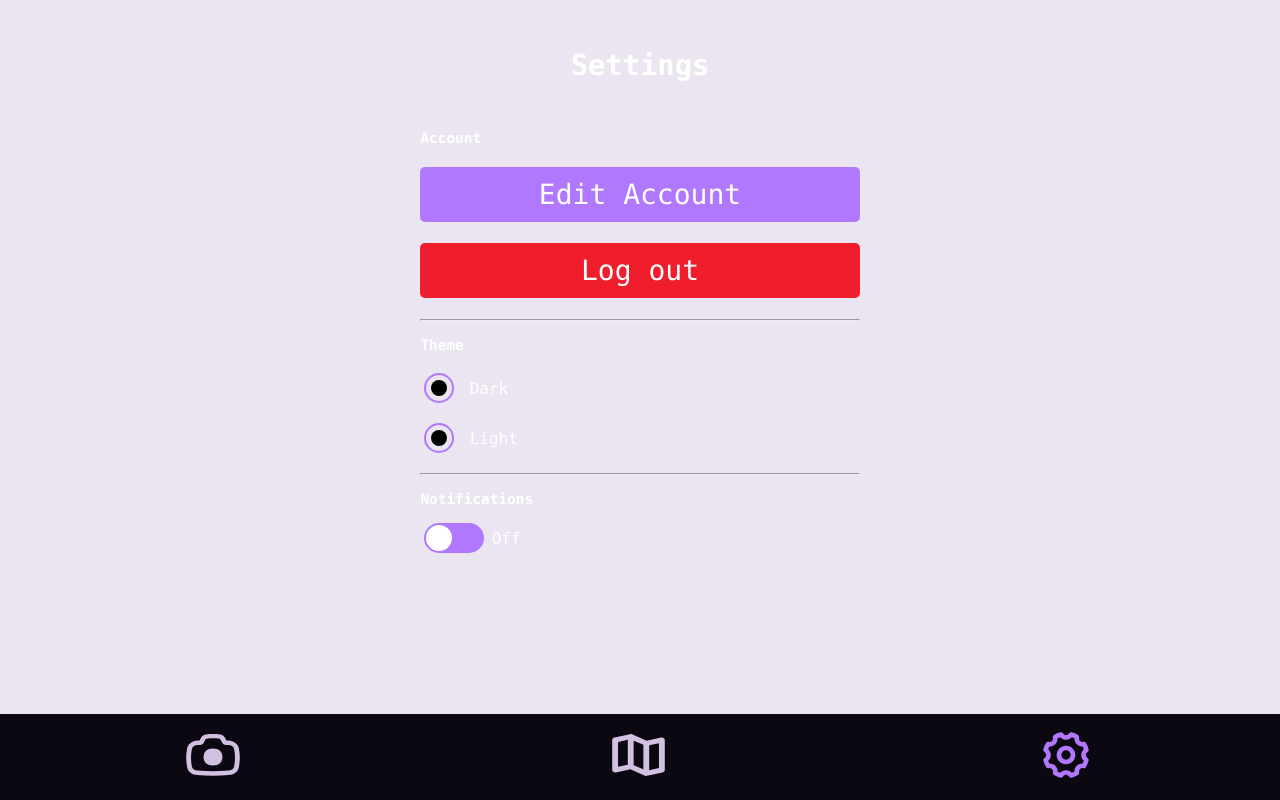
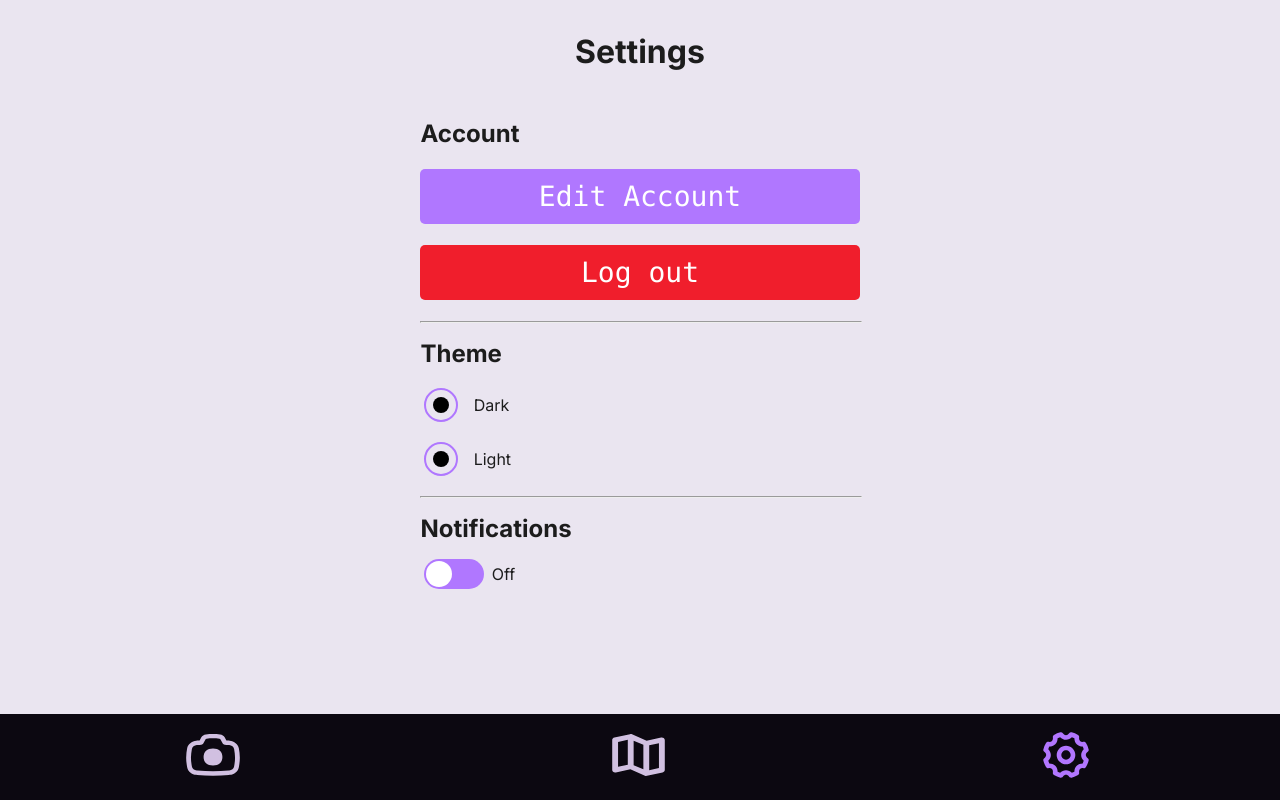
Before and after one commit to malabudi/deer-tracker-fe, a Next.js app: page /settings in a window 1280 px wide. Built offline with nearby package versions, Linux system fonts and the light colour scheme; no server answers.

Commit message:
fixed text to work for light/dark mode

```diff
--- a/src/app/capture/page.module.css
+++ b/src/app/capture/page.module.css
@@ -4,4 +4,5 @@
   width: 100vw;
   height: 100vh;
   overflow: hidden;
+  position: relative;
 }
--- a/src/app/globals.css
+++ b/src/app/globals.css
@@ -4,23 +4,16 @@
   --font-mono: ui-monospace, Menlo, Monaco, 'Cascadia Mono', 'Segoe UI Mono',
     'Roboto Mono', 'Oxygen Mono', 'Ubuntu Monospace', 'Source Code Pro',
     'Fira Mono', 'Droid Sans Mono', 'Courier New', monospace;
-
   --foreground-color: #b077ff;
   --background-color: #eae5f0;
+  --text-color: #1c1c1c;
 }
 
 @media (prefers-color-scheme: dark) {
   :root {
     --background-color: #1b1228;
+    --text-color: #fff;
   }
-}
-
-* {
-  box-sizing: border-box;
-  padding: 0;
-  margin: 0;
-  font-family: var(--font-mono);
-  color: #ffffff;
 }
 
 html,
@@ -30,7 +23,7 @@ body {
 }
 
 body {
-  color: var(--foreground-color);
+  color: var(--text-color);
   background: var(--background-color);
   margin: 0;
   padding: 0;
@@ -51,7 +44,10 @@ a {
 button {
   font-size: 28px;
   font-family: var(--font-mono);
+  color: #fff;
+  background-color: var(--foreground-color);
 }
+
 .not-found-container {
   display: flex;
   flex-direction: column;
@@ -63,26 +59,28 @@ button {
 
 .not-found-container h1 {
   font-size: 5rem;
-  color: #b077ff;
+  margin-top: 0;
+  margin-bottom: 1rem;
+  text-shadow: 3px 3px 5px rgba(0, 0, 0, 1);
 }
 
 .not-found-container h2 {
   font-size: 2rem;
-  margin-bottom: 1rem;
+  margin-bottom: 0rem;
 }
 
 .not-found-container p {
-  margin-bottom: 2rem;
+  margin: 1rem;
+  font-size: 1.2rem;
 }
 
-.not-found-container a {
-  padding: 0.75rem 1.5rem;
-  background-color: #b077ff;
-  border-radius: 5px;
-  text-decoration: none;
-  transition: background-color 0.3s;
+.not-found-container button {
+  margin-top: 2rem;
+  padding: 0.75rem 2rem;
 }
 
-.not-found-container a:hover {
-  background-color: #c69eff;
+@media (min-width: 300px) {
+  .not-found-container button {
+    padding: 0.5rem 1rem;
+  }
 }
--- a/src/app/maps/page.module.css
+++ b/src/app/maps/page.module.css
@@ -0,0 +1,4 @@
+.pageWrapper {
+    position: relative;
+    height: 100vh;
+}
--- a/src/app/maps/page.tsx
+++ b/src/app/maps/page.tsx
@@ -4,6 +4,7 @@ import React from 'react';
 import Map from '@/components/map/Map';
 import BottomNav from '@/components/bottom-nav/BottomNav';
 import { useLocationContext } from '@/context/LocationProvider';
+import styles from './page.module.css';
 
 export default function Maps() {
   const { userLocation } = useLocationContext();
@@ -11,7 +12,7 @@ export default function Maps() {
   const apiKey = ' '; // (grab form discord) a story has been created to find a better approach
 
   return (
-    <>
+    <div className={styles.pageWrapper}>
       {userLocation && (
         <Map
           latitude={userLocation?.latitude}
@@ -20,6 +21,6 @@ export default function Maps() {
         />
       )}
       <BottomNav />
-    </>
+    </div>
   );
 }
--- a/src/app/settings/page.module.css
+++ b/src/app/settings/page.module.css
@@ -1,9 +1,11 @@
+.pageWrapper {
+  position: relative;
+  height: 100vh;
+}
+
 .settings {
   text-align: center;
-  margin: 1.5rem;
-  font-size: 1.8rem;
-  margin-bottom: 2rem;
-  margin-top: 2rem;
+  margin: 2rem 0;
 }
 
 .settingpageContainer {
@@ -11,15 +13,18 @@
   flex-direction: column;
   align-items: center;
   justify-content: center;
-  height: auto;
-  padding: 1rem;
+  width: 100%;
+}
+
+.settingsWrapper {
+  min-width: 30%;
+  height: 75%;
 }
 
 .SectionLabel {
   align-items: left;
   margin-top: 1rem;
   margin-bottom: 0.5rem;
-  font-size: 0.9rem;
 }
 
 .EditAccountContainer,
@@ -35,7 +40,7 @@
 }
 
 .LogoutContainer button:hover {
-  background-color: #dc4953;
+  background-color: #fb5a65;
 }
 
 .lineSpliter {
@@ -56,4 +61,8 @@
     padding: 0.5rem 3.5rem;
     font-size: 1.2rem;
   }
+
+  .settingsWrapper {
+    width: 80%;
+  }
 }
--- a/src/app/settings/page.tsx
+++ b/src/app/settings/page.tsx
@@ -16,10 +16,10 @@ export default function Settings() {
     setIsToggled(!isToggled);
   };
   return (
-    <>
+    <div className={styles.pageWrapper}>
       <div className={styles.settingpageContainer}>
         <h1 className={styles.settings}>Settings</h1>
-        <div>
+        <div className={styles.settingsWrapper}>
           <h2 className={styles.SectionLabel}>Account</h2>
           <div className={styles.EditAccountContainer}>
             <ActiveButton text="Edit Account" />
@@ -51,6 +51,6 @@ export default function Settings() {
         </div>
       </div>
       <BottomNav />
-    </>
+    </div>
   );
 }
--- a/src/components/Active-Button/page.module.css
+++ b/src/components/Active-Button/page.module.css
@@ -1,6 +1,5 @@
 .ActiveButton {
   padding: 0.7rem 7.4rem;
-  background: #b077ff;
   text-align: center;
   border-radius: 5px;
   white-space: nowrap;
@@ -9,6 +8,7 @@
   transition: background-color 0.3s ease;
   width: 100%;
 }
+
 .ActiveButton:hover {
   background-color: #c69eff;
 }
--- a/src/components/bottom-nav/page.module.css
+++ b/src/components/bottom-nav/page.module.css
@@ -6,14 +6,13 @@
     align-items: center;
     background-color: #0C0811;
     padding: 1% 0;
-    position: fixed;
+    position: absolute;
     bottom: 0;
-    left: 0;
     z-index: 1;
     overflow: hidden;
 }
 
-.activeIcon {
+.activeIcon, .inactiveIcon:hover {
     filter: invert(44%) sepia(87%) saturate(1040%) hue-rotate(228deg) brightness(104%) contrast(105%); /*purple for svg*/
 }
 
@@ -21,7 +20,3 @@
     filter: invert(90%) sepia(4%) saturate(3248%) hue-rotate(205deg) brightness(91%) contrast(93%); /*light purple for svg*/
     transition: 0.2s ease-out;
 }
-
-.inactiveIcon:hover {
-    filter: invert(44%) sepia(87%) saturate(1040%) hue-rotate(228deg) brightness(104%) contrast(105%);
-}
```
Also changed, not shown: src/app/not-found.tsx (+7 -6 lines).
